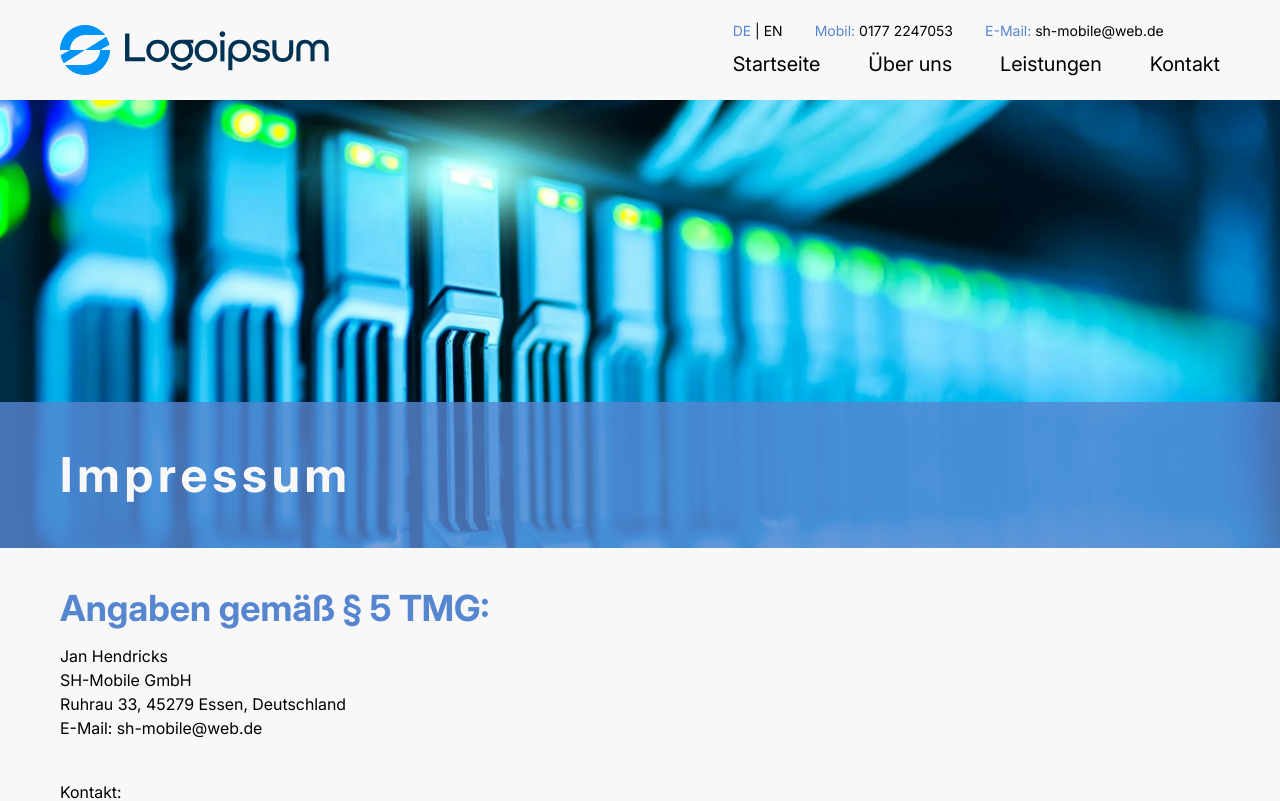
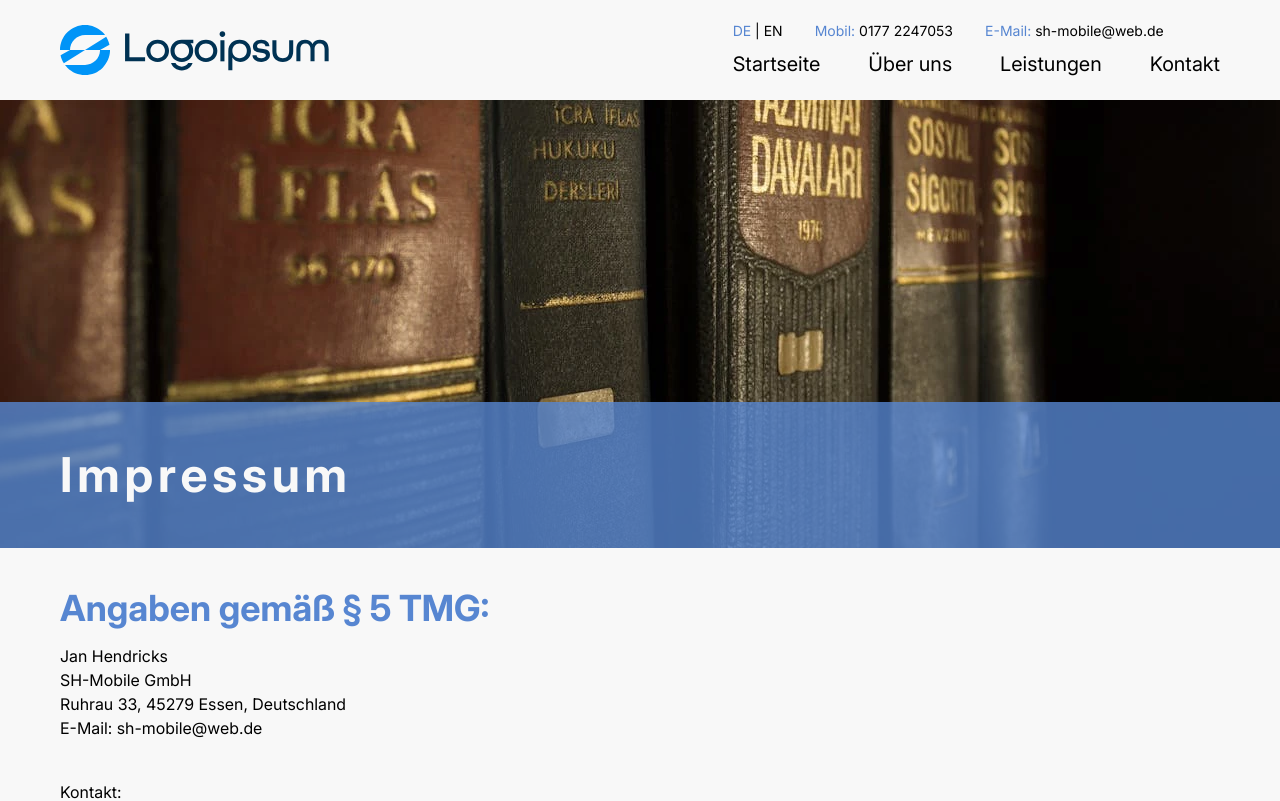
Before and after one commit to janonym2/sh-batterie, a Next.js app: page /impressum in a window 1280 px wide. Shown: the top 801 px of the page. Built offline with nearby package versions, Linux system fonts and the light colour scheme.

Commit message:
Imprint Pic

```diff
--- a/app/impressum/page.tsx
+++ b/app/impressum/page.tsx
@@ -3,7 +3,7 @@ import Headline from "@/components/Headline";
 export default function Imprint() {
   return (
     <div>
-        <Headline content={`Impressum`} imageSrc="/pic09.webp" />
+        <Headline content={`Impressum`} imageSrc="/pic10.webp" />
         <section className="px-[5%] md:px-15 py-10 space-y-10 bg-[var(--lightgray)]">
             <h2 className="text-3xl md:text-4xl font-bold mb-4 text-[var(--accent)]">
                 Angaben gemäß § 5 TMG:
```
Also changed, not shown: public/pic10.webp (added).
